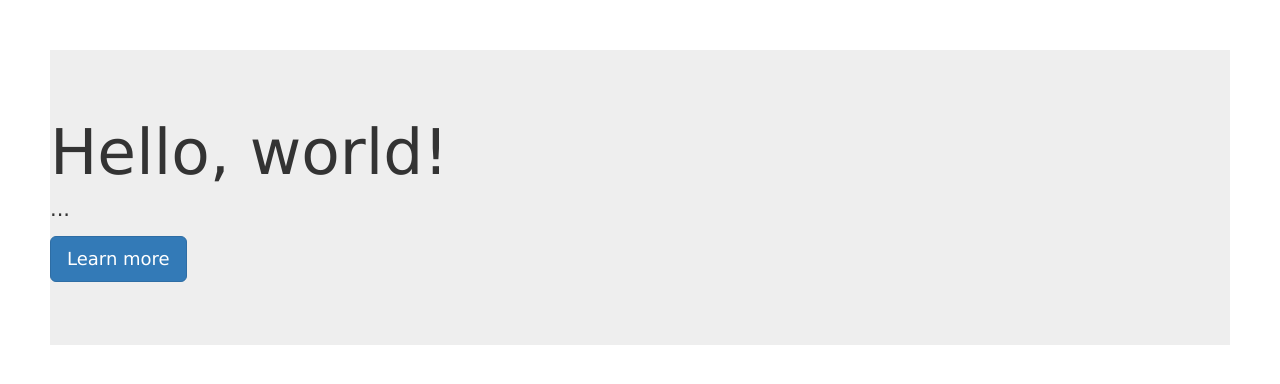
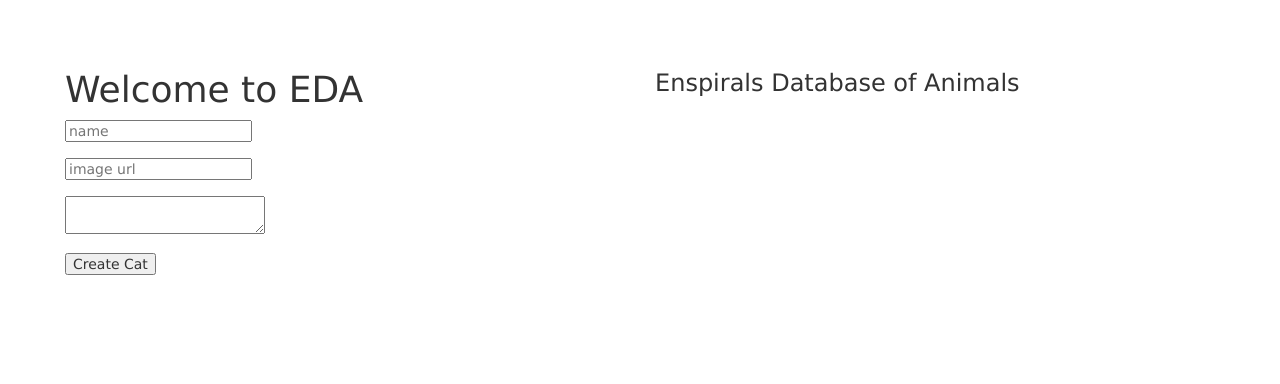
Before and after one commit to cam-shotter/enspiral-animal-house, a Node server app: page / in a window 1280 px wide. Shown: the top 384 px of the page. Run offline with Node 20, Linux system fonts and the light colour scheme; some libraries are stand-ins or nearby versions.

Commit message:
static page setup for 1 and 3

```diff
--- a/package.json
+++ b/package.json
@@ -3,7 +3,8 @@
   "version": "0.0.0",
   "private": true,
   "scripts": {
-    "start": "node ./bin/www"
+    "start": "node ./bin/www",
+    "dev": "nodemon ./bin/www"
   },
   "dependencies": {
     "body-parser": "~1.15.1",
@@ -15,5 +16,8 @@
     "morgan": "~1.7.0",
     "serve-favicon": "~2.3.0",
     "sqlite3": "^3.1.4"
+  },
+  "devDependencies": {
+    "nodemon": "^1.10.0"
   }
 }
--- a/views/index.hbs
+++ b/views/index.hbs
@@ -1,5 +1,22 @@
-<div class="jumbotron">
-  <h1>Hello, world!</h1>
-  <p>...</p>
-  <p><a class="btn btn-primary btn-lg" href="#" role="button">Learn more</a></p>
+<div class="container-fluid">
+  <div class="row">
+    <div class ="col-md-6 col-xs-12">
+      <h1>Welcome to EDA</h1>
+    </div>
+    <div class=" col-md-6 col col-xs-12">
+      <h3>Enspirals Database of Animals</h3>
+    </div>
+  </div>
+
+  <div class="row">
+    <div class="col-md-6 col-xs-12">
+      <p>
+        <input placeholder="name" type="text" name="name" id="cat_name" /><br><br>
+        <input placeholder="image url" type="text" name="image" id="cat_image" /><br><br>
+        <textarea placeholder="life story" name="life_story" id="cat_life_story">
+        </textarea><br><br>
+        <input type="submit" name="commit" value="Create Cat" />
+      </p>
+
+
 </div>
```
Also changed, not shown: views/feed.hbs (added, +10 -0 lines), 1 other file.
